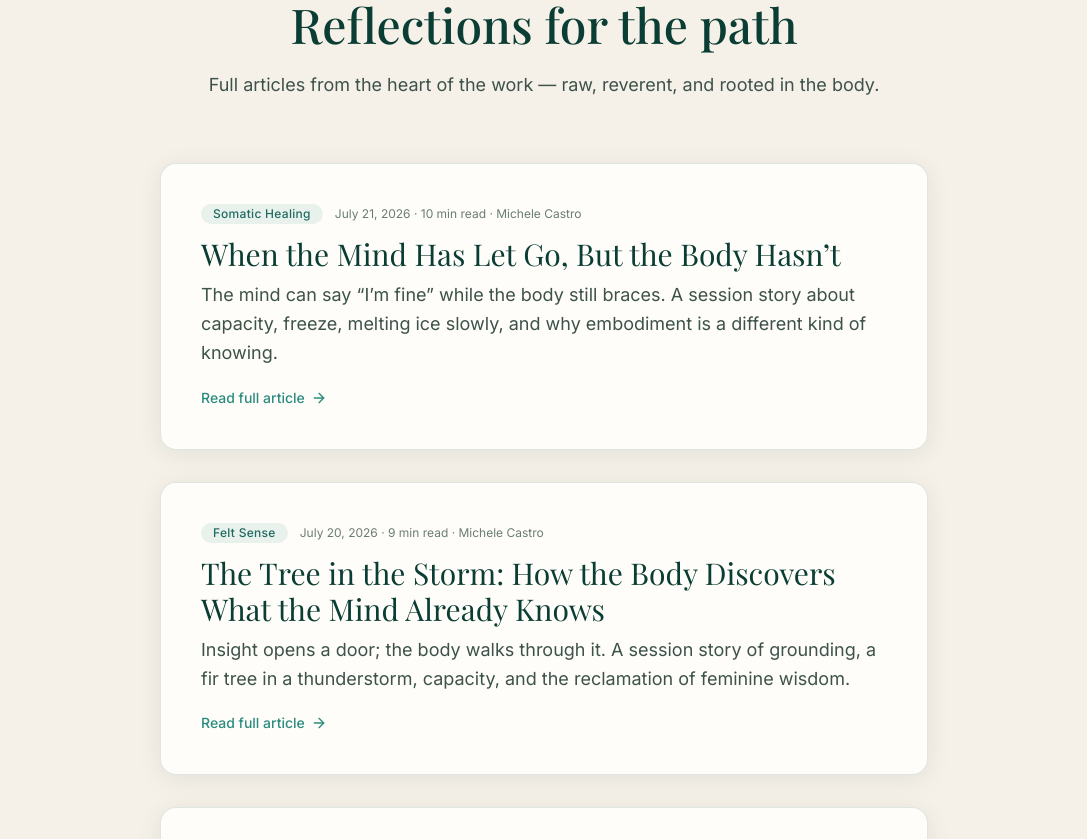
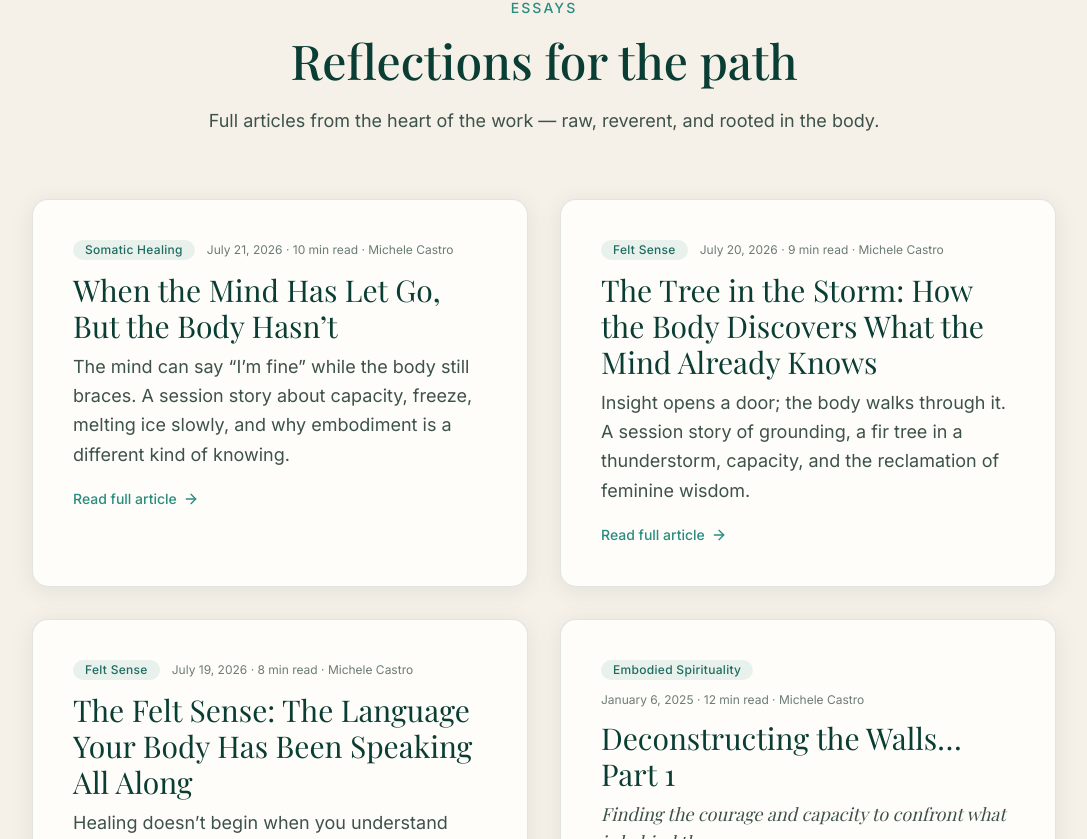
Before and after one commit to savitz25/Our_Sacred_Reference, a Next.js app: page /blog in a window 1280 px wide. Shown: the part 661-1500 px from the top of the page, without its empty margins (96-1183 px from the left). Built offline with nearby package versions, Linux system fonts and the light colour scheme; no server answers; a web font is replaced by a local one.

Commit message:
fix: blog index now lists all published posts

```diff
--- a/src/app/blog/page.tsx
+++ b/src/app/blog/page.tsx
@@ -1,16 +1,16 @@
 import type { Metadata } from "next";
-import Link from "next/link";
-import { ArrowRight } from "lucide-react";
 import { Section, SectionHeader } from "@/components/ui/Section";
-import { Card } from "@/components/ui/Card";
-import { Badge } from "@/components/ui/Badge";
-import { getPostsSorted } from "@/lib/blog/posts";
+import { getPublishedPosts } from "@/lib/blog/posts";
+import { BlogPostCard } from "@/components/blog/BlogPostCard";
 import { CTABanner } from "@/components/home/CTABanner";
 import { buildPageMetadata } from "@/lib/seo/site";
 import { JsonLd } from "@/components/seo/JsonLd";
 import { Breadcrumbs } from "@/components/seo/Breadcrumbs";
 import { RelatedPaths } from "@/components/seo/RelatedPaths";
 import { getSiteUrl } from "@/lib/seo/site";
+
+/** Rebuild index when content deploys so every post is listed. */
+export const revalidate = 60;
 
 export const metadata: Metadata = buildPageMetadata({
   title: "Blog — Felt Sense, Somatic Essays & Path of Remembering",
@@ -28,8 +28,10 @@ export const metadata: Metadata = buildPageMetadata({
 });
 
 export default function BlogPage() {
-  const posts = getPostsSorted();
+  // Full published set — never slice on the index
+  const posts = getPublishedPosts();
   const site = getSiteUrl();
+  const essayCount = posts.length;
 
   const blogListJsonLd = {
     "@context": "https://schema.org",
@@ -74,6 +76,11 @@ export default function BlogPage() {
             Reflections from Michele Castro on the felt sense, somatic
             embodiment, feminine wisdom, and the Path of Remembering.
           </p>
+          {essayCount > 0 && (
+            <p className="mt-4 text-sm text-cream/65 tracking-wide">
+              {essayCount} {essayCount === 1 ? "essay" : "essays"} · newest first
+            </p>
+          )}
         </div>
       </section>
 
@@ -84,45 +91,20 @@ export default function BlogPage() {
           description="Full articles from the heart of the work — raw, reverent, and rooted in the body."
         />
 
-        <div className="grid gap-8 max-w-3xl mx-auto">
-          {posts.map((post) => (
-            <article key={post.slug} id={post.slug} className="scroll-mt-24">
-              <Link href={`/blog/${post.slug}`} className="group block">
-                <Card hover padding="lg">
-                  <div className="flex flex-wrap items-center gap-3 mb-3">
-                    <Badge variant="teal">{post.category}</Badge>
-                    <span className="text-xs text-muted">
-                      {new Date(post.date).toLocaleDateString("en-US", {
-                        month: "long",
-                        day: "numeric",
-                        year: "numeric",
-                      })}{" "}
-                      · {post.readTime} read · {post.author}
-                    </span>
-                  </div>
-                  <h2 className="font-serif text-2xl sm:text-3xl text-forest mb-2 group-hover:text-teal transition-colors">
-                    {post.title}
-                  </h2>
-                  {post.subtitle && (
-                    <p className="font-serif text-lg text-ink-soft italic mb-3">
-                      {post.subtitle}
-                    </p>
-                  )}
-                  <p className="text-ink-soft leading-relaxed text-lg">
-                    {post.excerpt}
-                  </p>
-                  <span className="mt-5 inline-flex items-center gap-1.5 text-sm font-medium text-teal">
-                    Read full article
-                    <ArrowRight
-                      className="h-4 w-4 transition-transform group-hover:translate-x-0.5"
-                      aria-hidden
-                    />
-                  </span>
-                </Card>
-              </Link>
-            </article>
-          ))}
-        </div>
+        {essayCount === 0 ? (
+          <p className="text-center text-ink-soft">
+            New essays will appear here soon.
+          </p>
+        ) : (
+          <div
+            className="grid gap-6 sm:gap-8 md:grid-cols-2 max-w-5xl mx-auto"
+            data-blog-post-count={essayCount}
+          >
+            {posts.map((post) => (
+              <BlogPostCard key={post.slug} post={post} variant="index" />
+            ))}
+          </div>
+        )}
       </Section>
 
       <Section className="bg-cream-dark/30" narrow>
--- a/src/app/page.tsx
+++ b/src/app/page.tsx
@@ -8,16 +8,16 @@ import { FaqSection } from "@/components/home/FaqSection";
 import { DisclaimerBanner } from "@/components/legal/DisclaimerBanner";
 import { Section, SectionHeader } from "@/components/ui/Section";
 import { Button } from "@/components/ui/Button";
-import { offerings } from "@/lib/content";
-import { getPostsSorted } from "@/lib/blog/posts";
 import { Card } from "@/components/ui/Card";
 import { Badge } from "@/components/ui/Badge";
+import { offerings } from "@/lib/content";
+import { getPublishedPosts } from "@/lib/blog/posts";
 import Link from "next/link";
-import { ArrowRight } from "lucide-react";
 import { JsonLd } from "@/components/seo/JsonLd";
 import { homeFaqs, homeGraphJsonLd } from "@/lib/seo/json-ld";
 import { buildPageMetadata, SEO } from "@/lib/seo/site";
 import { RelatedPaths } from "@/components/seo/RelatedPaths";
+import { BlogPostCard } from "@/components/blog/BlogPostCard";
 
 export const metadata: Metadata = buildPageMetadata({
   title: SEO.defaultTitle,
@@ -26,7 +26,8 @@ export const metadata: Metadata = buildPageMetadata({
 });
 
 export default function HomePage() {
-  const blogPosts = getPostsSorted().slice(0, 3);
+  // Latest published essays (full set lives on /blog)
+  const blogPosts = getPublishedPosts().slice(0, 3);
 
   return (
     <>
@@ -105,37 +106,12 @@ export default function HomePage() {
         />
         <div className="grid gap-6 md:grid-cols-3">
           {blogPosts.map((post) => (
-            <Link
-              key={post.slug}
-              href={`/blog/${post.slug}`}
-              className="group"
-            >
-              <Card hover className="h-full">
-                <Badge variant="teal" className="mb-3">
-                  {post.category}
-                </Badge>
-                <h3 className="font-serif text-xl text-forest group-hover:text-teal transition-colors mb-2">
-                  {post.title}
-                </h3>
-                {post.subtitle && (
-                  <p className="text-sm text-ink-soft italic mb-2 line-clamp-2">
-                    {post.subtitle}
-                  </p>
-                )}
-                <p className="text-sm text-ink-soft leading-relaxed mb-4">
-                  {post.excerpt}
-                </p>
-                <span className="inline-flex items-center gap-1 text-sm text-teal font-medium">
-                  Read more
-                  <ArrowRight className="h-3.5 w-3.5" aria-hidden />
-                </span>
-              </Card>
-            </Link>
+            <BlogPostCard key={post.slug} post={post} variant="teaser" />
           ))}
         </div>
         <div className="mt-10 text-center">
           <Button href="/blog" variant="outline">
-            All resources
+            All essays
           </Button>
         </div>
       </Section>
--- a/src/app/sitemap.ts
+++ b/src/app/sitemap.ts
@@ -1,5 +1,5 @@
 import type { MetadataRoute } from "next";
-import { getPostsSorted } from "@/lib/blog/posts";
+import { getPublishedPosts } from "@/lib/blog/posts";
 import { PRODUCTION_SITE_URL } from "@/lib/seo/site";
 
 type Freq = MetadataRoute.Sitemap[number]["changeFrequency"];
@@ -36,7 +36,7 @@ export default function sitemap(): MetadataRoute.Sitemap {
     priority: r.priority,
   }));
 
-  const postEntries: MetadataRoute.Sitemap = getPostsSorted().map((post) => ({
+  const postEntries: MetadataRoute.Sitemap = getPublishedPosts().map((post) => ({
     url: `${base}/blog/${post.slug}`,
     lastModified: new Date(post.date),
     changeFrequency: "monthly" as const,
--- /dev/null
+++ b/src/components/blog/BlogPostCard.tsx
@@ -0,0 +1,77 @@
+import Link from "next/link";
+import { ArrowRight } from "lucide-react";
+import { Card } from "@/components/ui/Card";
+import { Badge } from "@/components/ui/Badge";
+import type { BlogPost } from "@/lib/blog/posts";
+
+type BlogPostCardProps = {
+  post: BlogPost;
+  /** Compact card for homepage teaser grids */
+  variant?: "index" | "teaser";
+};
+
+export function BlogPostCard({ post, variant = "index" }: BlogPostCardProps) {
+  const dateLabel = new Date(post.date).toLocaleDateString("en-US", {
+    month: "long",
+    day: "numeric",
+    year: "numeric",
+  });
+
+  if (variant === "teaser") {
+    return (
+      <Link href={`/blog/${post.slug}`} className="group block h-full">
+        <Card hover className="h-full">
+          <Badge variant="teal" className="mb-3">
+            {post.category}
+          </Badge>
+          <h3 className="font-serif text-xl text-forest group-hover:text-teal transition-colors mb-2">
+            {post.title}
+          </h3>
+          {post.subtitle && (
+            <p className="text-sm text-ink-soft italic mb-2 line-clamp-2">
+              {post.subtitle}
+            </p>
+          )}
+          <p className="text-sm text-ink-soft leading-relaxed mb-4 line-clamp-3">
+            {post.excerpt}
+          </p>
+          <span className="inline-flex items-center gap-1 text-sm text-teal font-medium">
+            Read more
+            <ArrowRight className="h-3.5 w-3.5" aria-hidden />
+          </span>
+        </Card>
+      </Link>
+    );
+  }
+
+  return (
+    <article id={post.slug} className="scroll-mt-24 h-full">
+      <Link href={`/blog/${post.slug}`} className="group block h-full">
+        <Card hover padding="lg" className="h-full">
+          <div className="flex flex-wrap items-center gap-3 mb-3">
+            <Badge variant="teal">{post.category}</Badge>
+            <span className="text-xs text-muted">
+              {dateLabel} · {post.readTime} read · {post.author}
+            </span>
+          </div>
+          <h2 className="font-serif text-2xl sm:text-3xl text-forest mb-2 group-hover:text-teal transition-colors">
+            {post.title}
+          </h2>
+          {post.subtitle && (
+            <p className="font-serif text-lg text-ink-soft italic mb-3">
+              {post.subtitle}
+            </p>
+          )}
+          <p className="text-ink-soft leading-relaxed text-lg">{post.excerpt}</p>
+          <span className="mt-5 inline-flex items-center gap-1.5 text-sm font-medium text-teal">
+            Read full article
+            <ArrowRight
+              className="h-4 w-4 transition-transform group-hover:translate-x-0.5"
+              aria-hidden
+            />
+          </span>
+        </Card>
+      </Link>
+    </article>
+  );
+}
--- a/src/lib/blog/posts.ts
+++ b/src/lib/blog/posts.ts
@@ -812,9 +812,18 @@ export function getAllPostSlugs(): string[] {
   return blogPosts.map((p) => p.slug);
 }
 
-/** Sorted newest first */
+/**
+ * All published posts, newest first.
+ * Source of truth for `/blog` index, homepage teasers, and sitemap.
+ * Do not slice here — callers may limit for teasers only.
+ */
 export function getPostsSorted(): BlogPost[] {
   return [...blogPosts].sort(
     (a, b) => new Date(b.date).getTime() - new Date(a.date).getTime()
   );
 }
+
+/** Alias: every post in `blogPosts` is published and must appear on `/blog`. */
+export function getPublishedPosts(): BlogPost[] {
+  return getPostsSorted();
+}
--- a/src/lib/content.ts
+++ b/src/lib/content.ts
@@ -234,7 +234,12 @@ export const offerings = [
 ];
 
 /** Blog list + full articles live in `@/lib/blog/posts` */
-export { blogPosts, getPostsSorted, getPostBySlug } from "@/lib/blog/posts";
+export {
+  blogPosts,
+  getPostsSorted,
+  getPublishedPosts,
+  getPostBySlug,
+} from "@/lib/blog/posts";
 
 
 export const videoCategories = [
```
